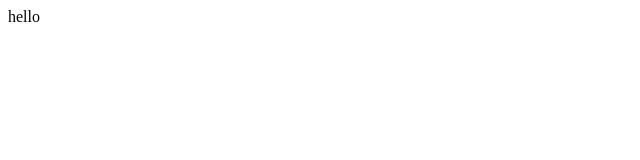
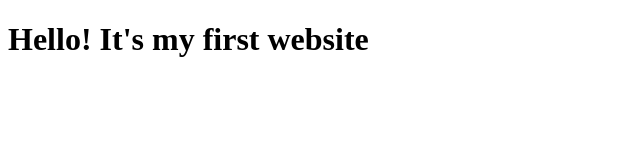
Before and after one commit to khrystynamukha/genius-project, a plain HTML site: page index.html in a window 1280 px wide. Shown: the whole page, without its empty margins (0-640 px from the left). Drawn offline with Linux system fonts and the light colour scheme.

Commit message:
Add title to index.html

```diff
--- a/index.html
+++ b/index.html
@@ -6,6 +6,6 @@
     <title>Document</title>
 </head>
 <body>
-    hello
+    <h1>Hello! It's my first website</h1>
 </body>
 </html>
```
